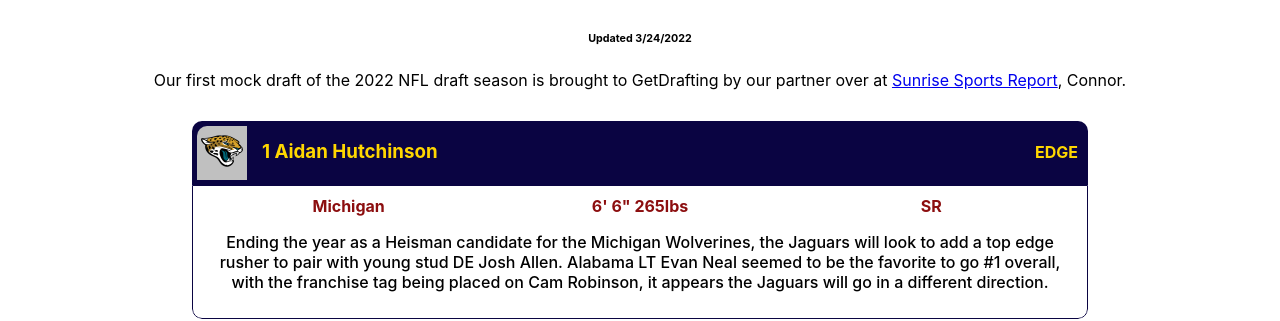
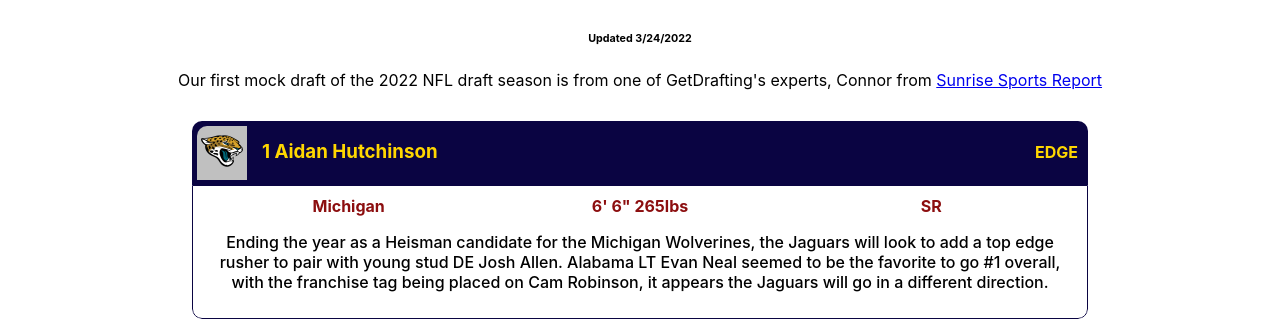
Before and after one commit to sprelewicz2441/getdrafting, a website: page mocks/index.html in a window 1280 px wide. Shown: the part 498-819 px from the top of the page. Drawn offline with Linux system fonts and the light colour scheme.

Commit message:
Add first mock drafts

```diff
--- a/mocks/index.html
+++ b/mocks/index.html
@@ -28,7 +28,7 @@
       </div>
       <div class="mocks-message centered">
         <h6>Updated 3/24/2022</h6>
-        <p>Our first mock draft of the 2022 NFL draft season is brought to GetDrafting by our partner over at <a href="http://www.sunrisesportsreport.com">Sunrise Sports Report</a>, Connor.</p>
+        <p>Our first mock draft of the 2022 NFL draft season is from one of GetDrafting's experts, Connor from <a href="http://www.sunrisesportsreport.com">Sunrise Sports Report</a></p>
       </div>
 
       <div id="mock-wrapper" class="mock-wrapper centered">
```
